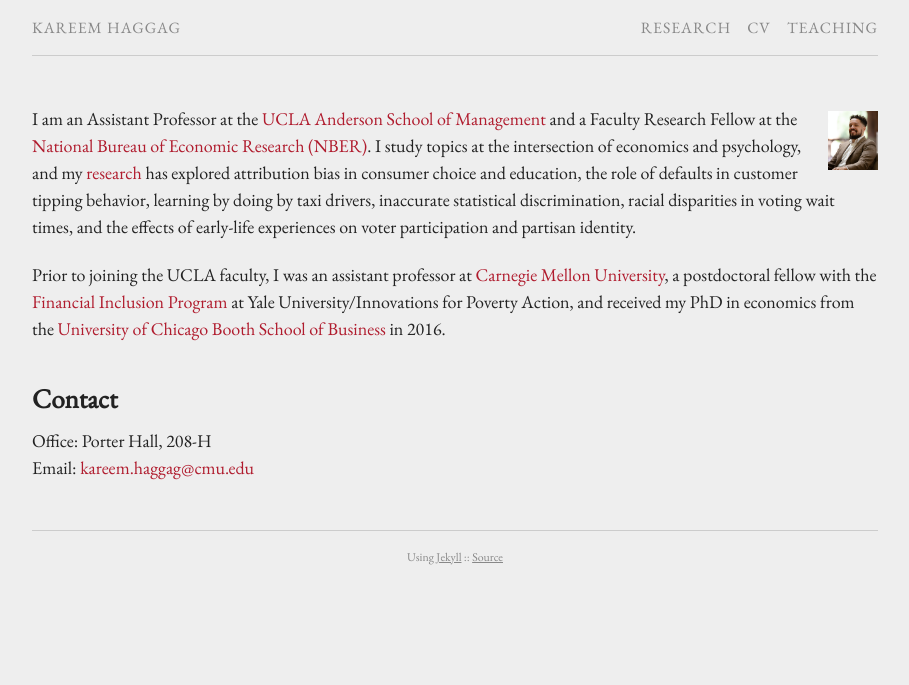
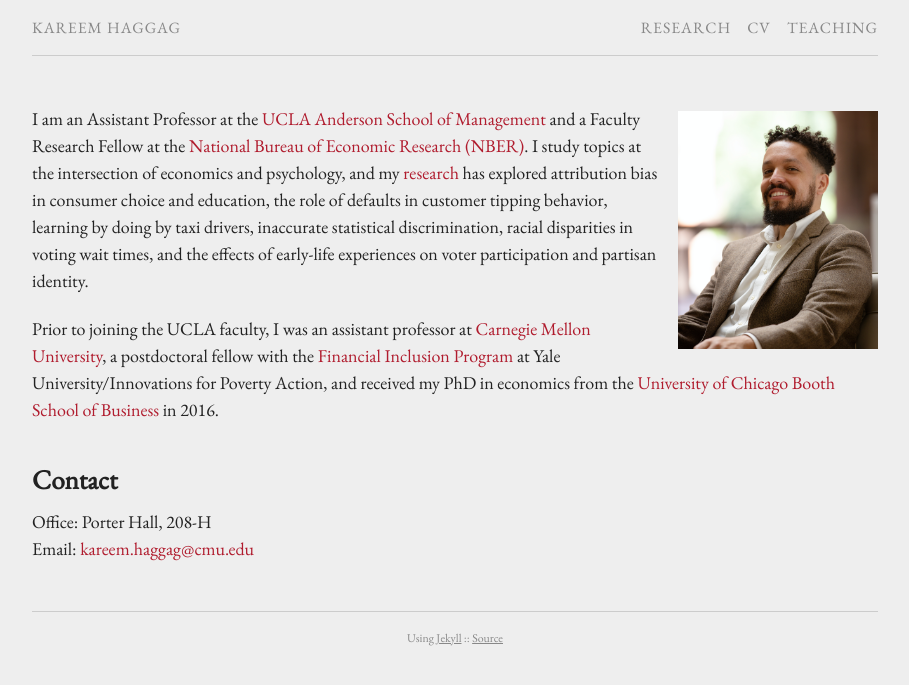
Before and after one commit to kareemhaggag/kareemhaggag.github.io, a Jekyll site: the page built from index.md, in a window 1280 px wide. Shown: the top 685 px of the page, without its empty margins (185-1094 px from the left). Built offline with Jekyll 4.4.1, drawn with Linux system fonts in a browser that asks for light colours.

Commit message:
Resize...

```diff
--- a/index.md
+++ b/index.md
@@ -4,7 +4,7 @@
 permalink: /
 ---
 <br />
-{% include image.html url="images/haggag.png" caption="" width="50" align="right" %}
+{% include image.html url="images/haggag.png" caption="" width="200" align="right" %}
 
 I am an Assistant Professor at the [UCLA Anderson School of Management] and a Faculty Research Fellow at the [National Bureau of Economic Research (NBER)]. I study topics at the intersection of economics and psychology, and my [research] has explored attribution bias in consumer choice and education, the role of defaults in customer tipping behavior, learning by doing by taxi drivers, inaccurate statistical discrimination, racial disparities in voting wait times, and the effects of early-life experiences on voter participation and partisan identity.
 
```
